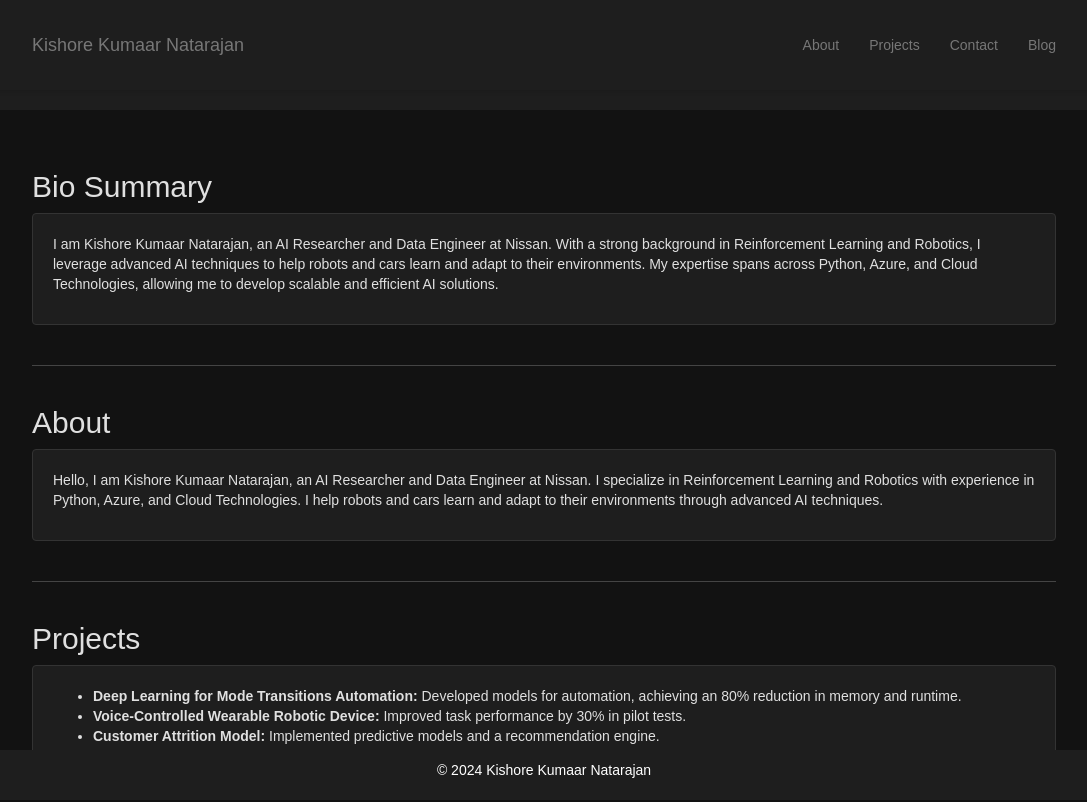
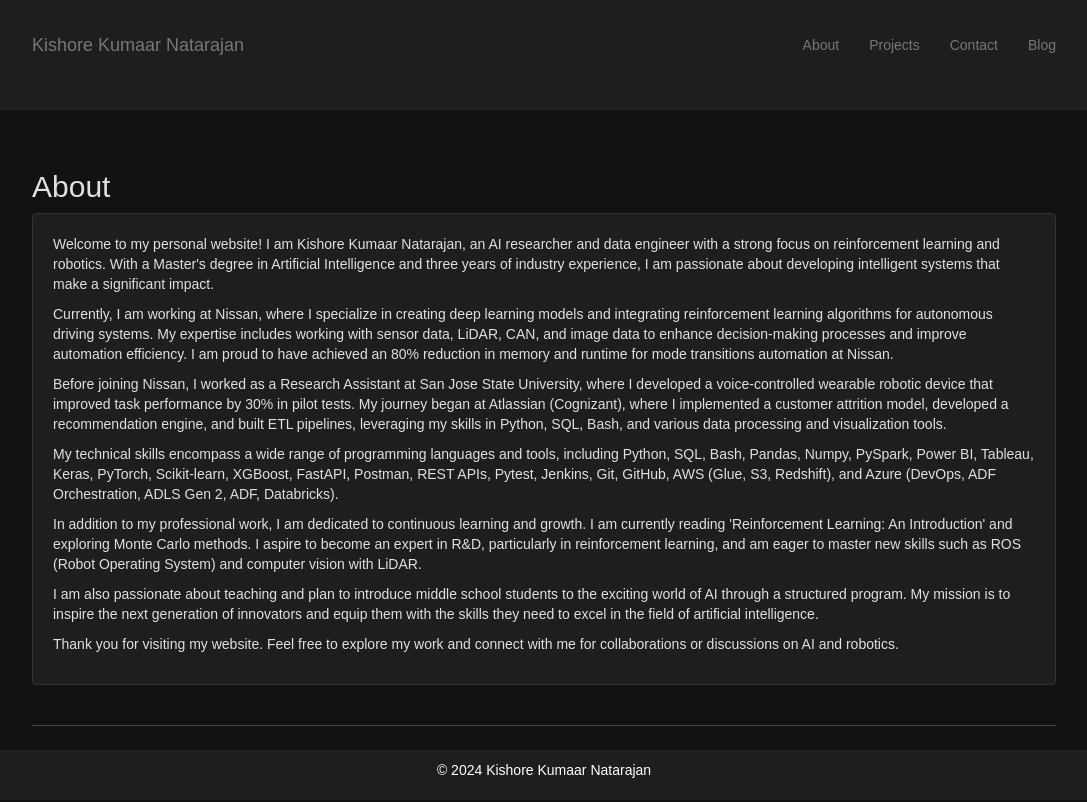
Before and after one commit to KishoreKicha14/my-website, a plain HTML site: page index.html in a window 1280 px wide. Shown: the top 802 px of the page, without its empty margins (96-1183 px from the left). Drawn offline with nearby package versions, Linux system fonts and the light colour scheme.

Commit message:
Update index.html

```diff
--- a/index.html
+++ b/index.html
@@ -125,20 +125,29 @@
     </header>
 
     <div class="container">
-        <section class="bio-summary section">
-            <h2>Bio Summary</h2>
-            <div class="card">
-                <p>
-                    I am Kishore Kumaar Natarajan, an AI Researcher and Data Engineer at Nissan. With a strong background in Reinforcement Learning and Robotics, I leverage advanced AI techniques to help robots and cars learn and adapt to their environments. My expertise spans across Python, Azure, and Cloud Technologies, allowing me to develop scalable and efficient AI solutions.
-                </p>
-            </div>
-        </section>
-
         <section id="about" class="section">
             <h2>About</h2>
             <div class="card">
                 <p>
-                    Hello, I am Kishore Kumaar Natarajan, an AI Researcher and Data Engineer at Nissan. I specialize in Reinforcement Learning and Robotics with experience in Python, Azure, and Cloud Technologies. I help robots and cars learn and adapt to their environments through advanced AI techniques.
+                    Welcome to my personal website! I am Kishore Kumaar Natarajan, an AI researcher and data engineer with a strong focus on reinforcement learning and robotics. With a Master's degree in Artificial Intelligence and three years of industry experience, I am passionate about developing intelligent systems that make a significant impact.
+                </p>
+                <p>
+                    Currently, I am working at Nissan, where I specialize in creating deep learning models and integrating reinforcement learning algorithms for autonomous driving systems. My expertise includes working with sensor data, LiDAR, CAN, and image data to enhance decision-making processes and improve automation efficiency. I am proud to have achieved an 80% reduction in memory and runtime for mode transitions automation at Nissan.
+                </p>
+                <p>
+                    Before joining Nissan, I worked as a Research Assistant at San Jose State University, where I developed a voice-controlled wearable robotic device that improved task performance by 30% in pilot tests. My journey began at Atlassian (Cognizant), where I implemented a customer attrition model, developed a recommendation engine, and built ETL pipelines, leveraging my skills in Python, SQL, Bash, and various data processing and visualization tools.
+                </p>
+                <p>
+                    My technical skills encompass a wide range of programming languages and tools, including Python, SQL, Bash, Pandas, Numpy, PySpark, Power BI, Tableau, Keras, PyTorch, Scikit-learn, XGBoost, FastAPI, Postman, REST APIs, Pytest, Jenkins, Git, GitHub, AWS (Glue, S3, Redshift), and Azure (DevOps, ADF Orchestration, ADLS Gen 2, ADF, Databricks).
+                </p>
+                <p>
+                    In addition to my professional work, I am dedicated to continuous learning and growth. I am currently reading 'Reinforcement Learning: An Introduction' and exploring Monte Carlo methods. I aspire to become an expert in R&D, particularly in reinforcement learning, and am eager to master new skills such as ROS (Robot Operating System) and computer vision with LiDAR.
+                </p>
+                <p>
+                    I am also passionate about teaching and plan to introduce middle school students to the exciting world of AI through a structured program. My mission is to inspire the next generation of innovators and equip them with the skills they need to excel in the field of artificial intelligence.
+                </p>
+                <p>
+                    Thank you for visiting my website. Feel free to explore my work and connect with me for collaborations or discussions on AI and robotics.
                 </p>
             </div>
         </section>
```
